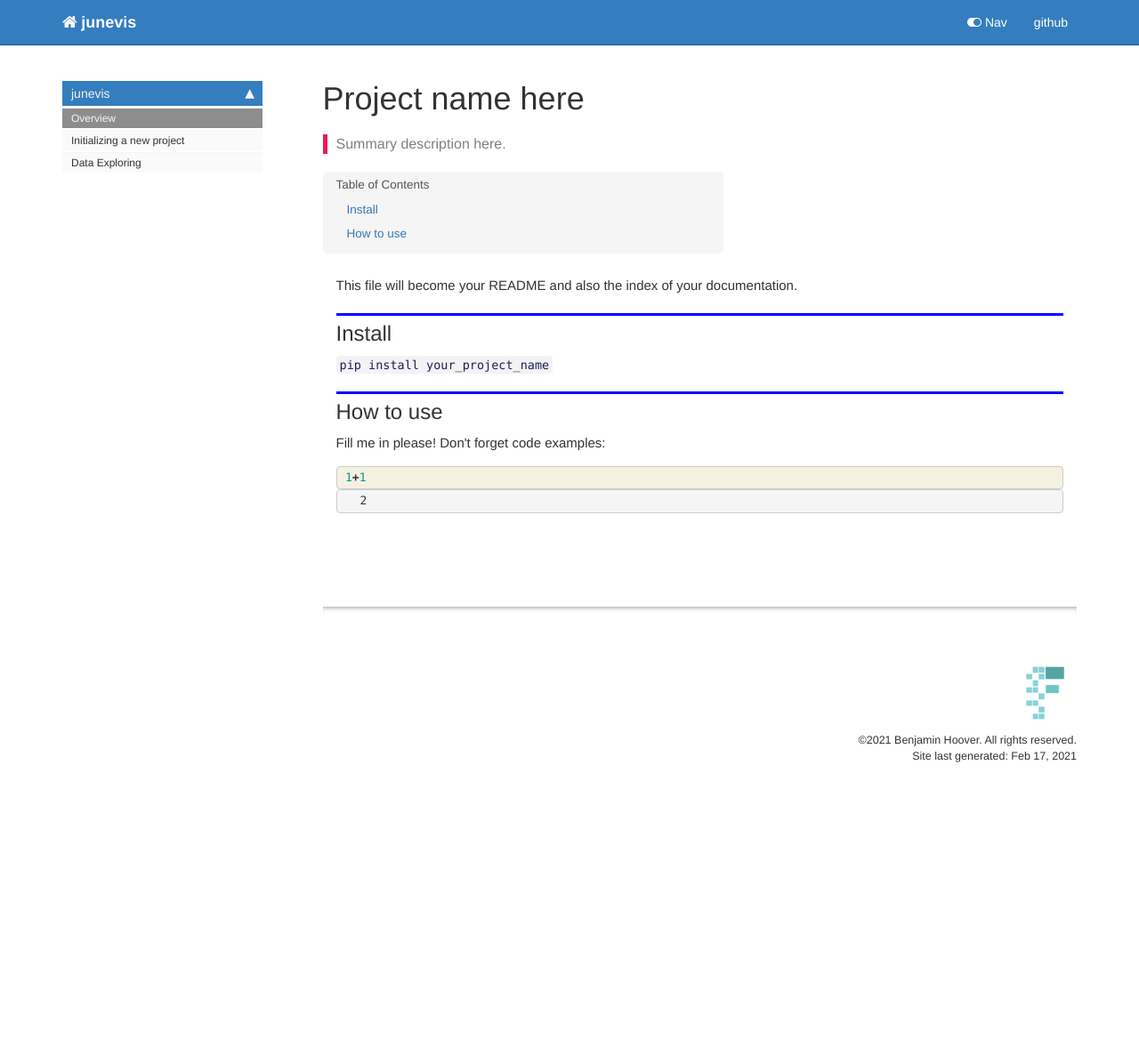
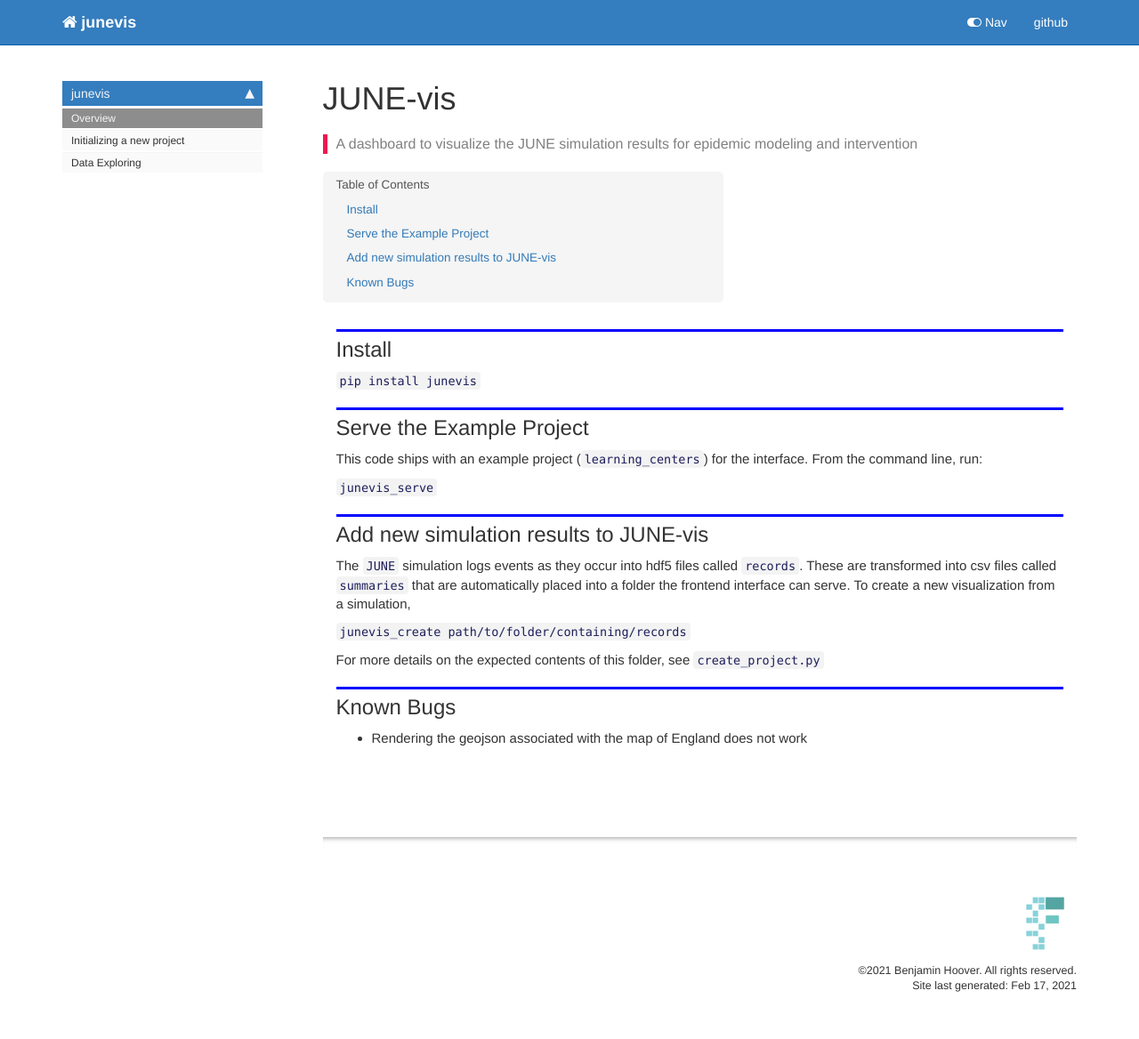
Before and after one commit to bhoov/JUNE-vis, a Jekyll site: the page built from docs/index.html, in a window 1280 px wide. Shown: the whole page at 89% size. Built offline with Jekyll 4.4.1, drawn with Linux system fonts in a browser that asks for light colours; nearby versions of some CDN libraries; comment, search, counter and statistics services are not loaded; before the commit the page ends 909 px from its top, so only the background shows below that.

Commit message:
Build docs

```diff
--- a/docs/Create Project.html
+++ b/docs/Create Project.html
@@ -314,7 +314,7 @@ nb_path: "nbs/00_Create Project.ipynb"
 
 
 <div class="output_markdown rendered_html output_subarea ">
-<h4 id="main" class="doc_header"><code>main</code><a href="https://github.com/bhoov/junevis/tree/master/junevis/create_project.py#L127" class="source_link" style="float:right">[source]</a></h4><blockquote><p><code>main</code>(<strong><code>record_path</code></strong>:"Path to JUNE simulation records and parameter grid", <strong><code>force_add_project</code></strong>:"Overwrite project if it already exists", <strong><code>test_only</code></strong>:"Test behavior without changing files", <strong><code>project_name</code></strong>:"Name the project. If not provided, use folder name of <code>record_path</code>"=<em><code>None</code></em>, <strong><code>description</code></strong>:"Description of project"=<em><code>'NA'</code></em>)</p>
+<h4 id="main" class="doc_header"><code>main</code><a href="https://github.com/bhoov/junevis/tree/master/junevis/create_project.py#L127" class="source_link" style="float:right">[source]</a></h4><blockquote><p><code>main</code>(<strong><code>record_path</code></strong>:"Path to JUNE simulation records and parameter grid", <strong><code>force_add_project</code></strong>:"Overwrite project if it already exists"=<em><code>False</code></em>, <strong><code>test_only</code></strong>:"Test behavior without changing files"=<em><code>False</code></em>, <strong><code>project_name</code></strong>:"Name the project. If not provided, use folder name of <code>record_path</code>"=<em><code>None</code></em>, <strong><code>description</code></strong>:"Description of project"=<em><code>'NA'</code></em>)</p>
 </blockquote>
 <p>Create a project that can be visualized from the record files</p>
 
--- a/docs/index.html
+++ b/docs/index.html
@@ -1,13 +1,13 @@
 ---
 
-title: Project name here
+title: JUNE-vis
 
 
 keywords: fastai
 sidebar: home_sidebar
 
-summary: "Summary description here."
-description: "Summary description here."
+summary: "A dashboard to visualize the JUNE simulation results for epidemic modeling and intervention"
+description: "A dashboard to visualize the JUNE simulation results for epidemic modeling and intervention"
 nb_path: "nbs/index.ipynb"
 ---
 <!--
@@ -31,68 +31,41 @@ nb_path: "nbs/index.ipynb"
 
 <div class="cell border-box-sizing text_cell rendered"><div class="inner_cell">
 <div class="text_cell_render border-box-sizing rendered_html">
-<p>This file will become your README and also the index of your documentation.</p>
+<h2 id="Install">Install<a class="anchor-link" href="#Install"> </a></h2>
+</div>
+</div>
+</div>
+<div class="cell border-box-sizing text_cell rendered"><div class="inner_cell">
+<div class="text_cell_render border-box-sizing rendered_html">
+<p><code>pip install junevis</code></p>
 
 </div>
 </div>
 </div>
 <div class="cell border-box-sizing text_cell rendered"><div class="inner_cell">
 <div class="text_cell_render border-box-sizing rendered_html">
-<h2 id="Install">Install<a class="anchor-link" href="#Install"> </a></h2>
-</div>
-</div>
-</div>
-<div class="cell border-box-sizing text_cell rendered"><div class="inner_cell">
-<div class="text_cell_render border-box-sizing rendered_html">
-<p><code>pip install your_project_name</code></p>
+<h2 id="Serve-the-Example-Project">Serve the Example Project<a class="anchor-link" href="#Serve-the-Example-Project"> </a></h2><p>This code ships with an example project (<code>learning_centers</code>) for the interface. From the command line, run:</p>
+<p><code>junevis_serve</code></p>
 
 </div>
 </div>
 </div>
 <div class="cell border-box-sizing text_cell rendered"><div class="inner_cell">
 <div class="text_cell_render border-box-sizing rendered_html">
-<h2 id="How-to-use">How to use<a class="anchor-link" href="#How-to-use"> </a></h2>
+<h2 id="Add-new-simulation-results-to-JUNE-vis">Add new simulation results to JUNE-vis<a class="anchor-link" href="#Add-new-simulation-results-to-JUNE-vis"> </a></h2><p>The <code>JUNE</code> simulation logs events as they occur into hdf5 files called <code>records</code>. These are transformed into csv files called <code>summaries</code> that are automatically placed into a folder the frontend interface can serve. To create a new visualization from a simulation,</p>
+<p><code>junevis_create path/to/folder/containing/records</code></p>
+<p>For more details on the expected contents of this folder, see <code>create_project.py</code></p>
+
 </div>
 </div>
 </div>
 <div class="cell border-box-sizing text_cell rendered"><div class="inner_cell">
 <div class="text_cell_render border-box-sizing rendered_html">
-<p>Fill me in please! Don't forget code examples:</p>
+<h2 id="Known-Bugs">Known Bugs<a class="anchor-link" href="#Known-Bugs"> </a></h2><ul>
+<li>Rendering the geojson associated with the map of England does not work</li>
+</ul>
 
 </div>
 </div>
 </div>
-    {% raw %}
-
-<div class="cell border-box-sizing code_cell rendered">
-<div class="input">
-
-<div class="inner_cell">
-    <div class="input_area">
-<div class=" highlight hl-ipython3"><pre><span></span><span class="mi">1</span><span class="o">+</span><span class="mi">1</span>
-</pre></div>
-
-    </div>
 </div>
-</div>
-
-<div class="output_wrapper">
-<div class="output">
-
-<div class="output_area">
-
-
-
-<div class="output_text output_subarea output_execute_result">
-<pre>2</pre>
-</div>
-
-</div>
-
-</div>
-</div>
-
-</div>
-    {% endraw %}
-
-</div>
```
Also changed, not shown: README.md, 1 other file.
